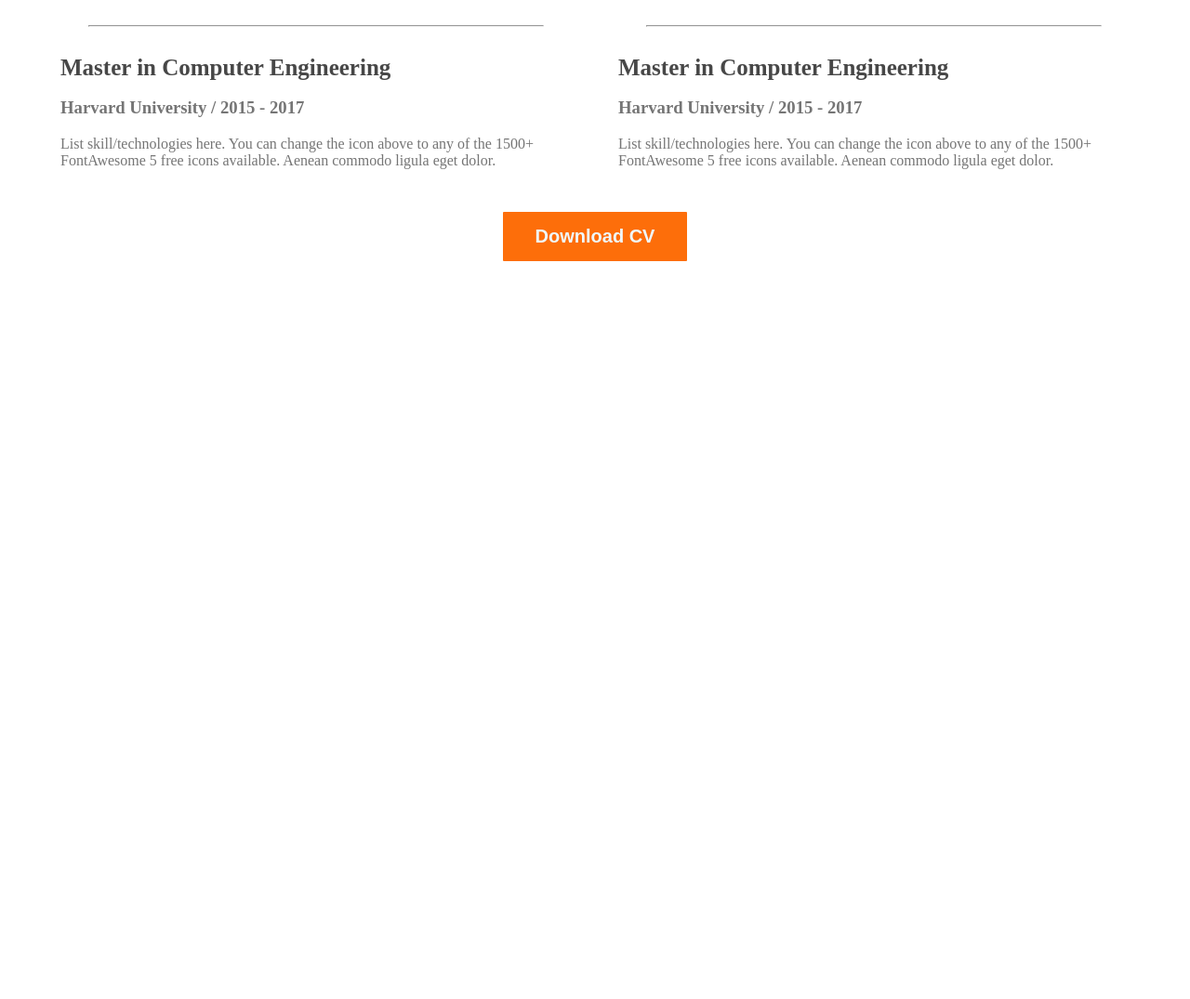
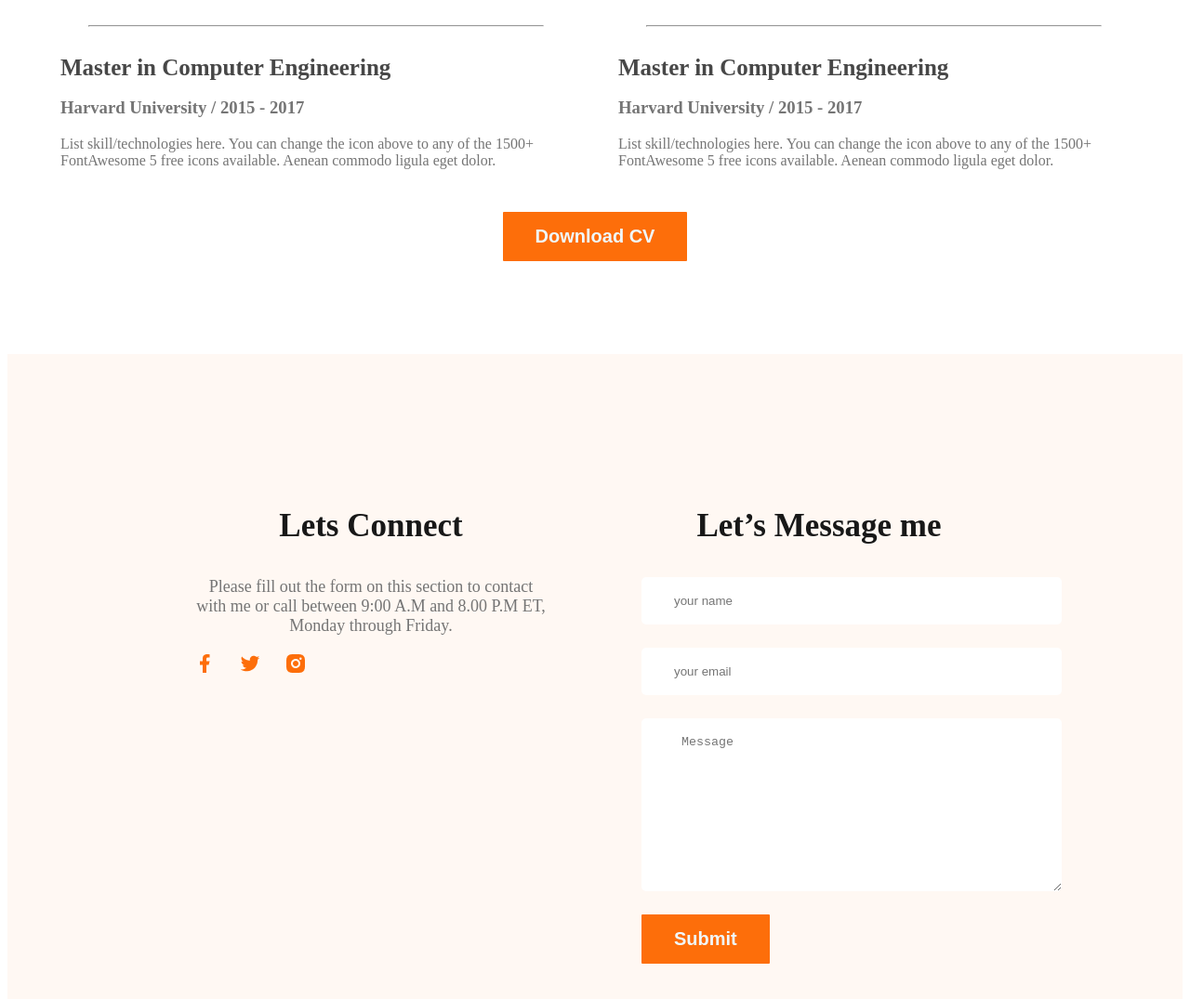
Before and after one commit to rohanibra/we-developer-portfolio-, a plain HTML site: page index.html in a window 1280 px wide. Shown: the part 2675-3750 px from the top of the page at 93% size. Before the commit the page ends 2964 px from the top, so only its background shows below. Drawn offline with Linux system fonts and the light colour scheme.

Commit message:
added footer and publilshed

```diff
--- a/index.html
+++ b/index.html
@@ -185,6 +185,25 @@
     </section>
   </main>
   <footer>
+    <div class="footer-column">
+      <h3 class="tittle">Lets Connect</h3>
+      <p class="section-descriptiom">Please fill out the form on this section to contact with me or call between 9:00
+        A.M and 8.00 P.M ET, Monday through
+        Friday.</p>
+      <div class="social-media">
+        <a href=""><img src="images/icons/facebook.png" alt=""></a><a href=""><img src="images/icons/twitter.png"
+            alt=""></a><a href=""><img src="images/icons/insta.png" alt=""></a>
+      </div>
+    </div>
+    <div class="footer-column">
+      <h3 class="tittle">Let’s Message me</h3>
+      <form class="contact" action="">
+        <input type="text" placeholder="your name" name="" id="">
+        <input type="email" placeholder="your email" name="" id="">
+        <textarea name=" " placeholder=" Message" id="" cols="30" rows="10"></textarea>
+        <input class="btn" type="submit" value="Submit">
+      </form>
+    </div>
 
   </footer>
 </body>
--- a/styles/portfolio.css
+++ b/styles/portfolio.css
@@ -172,3 +172,29 @@ margin-bottom: 10px;
   text-align: center;
   margin-top: 30px;
  }
+ /* footer style */
+ footer{
+  display: flex;
+  gap: 100px;
+  background-color:  #FFF8F3;
+  padding: 130px 200px;
+  margin-top: 100px;
+ }
+ .footer-column{
+  width: 50%;
+ }
+ .social-media a{
+  margin-right: 25px;
+ }
+ .contact input[type="text"], .contact input[type="email"],textarea{
+  display: block;
+  margin-bottom: 25px;
+  padding: 18px 35px;
+ color:#757575 ;
+ border-radius: 5px;
+background:  #FFF;
+border: 0px;
+width: 100%;
+
+
+ }
```
